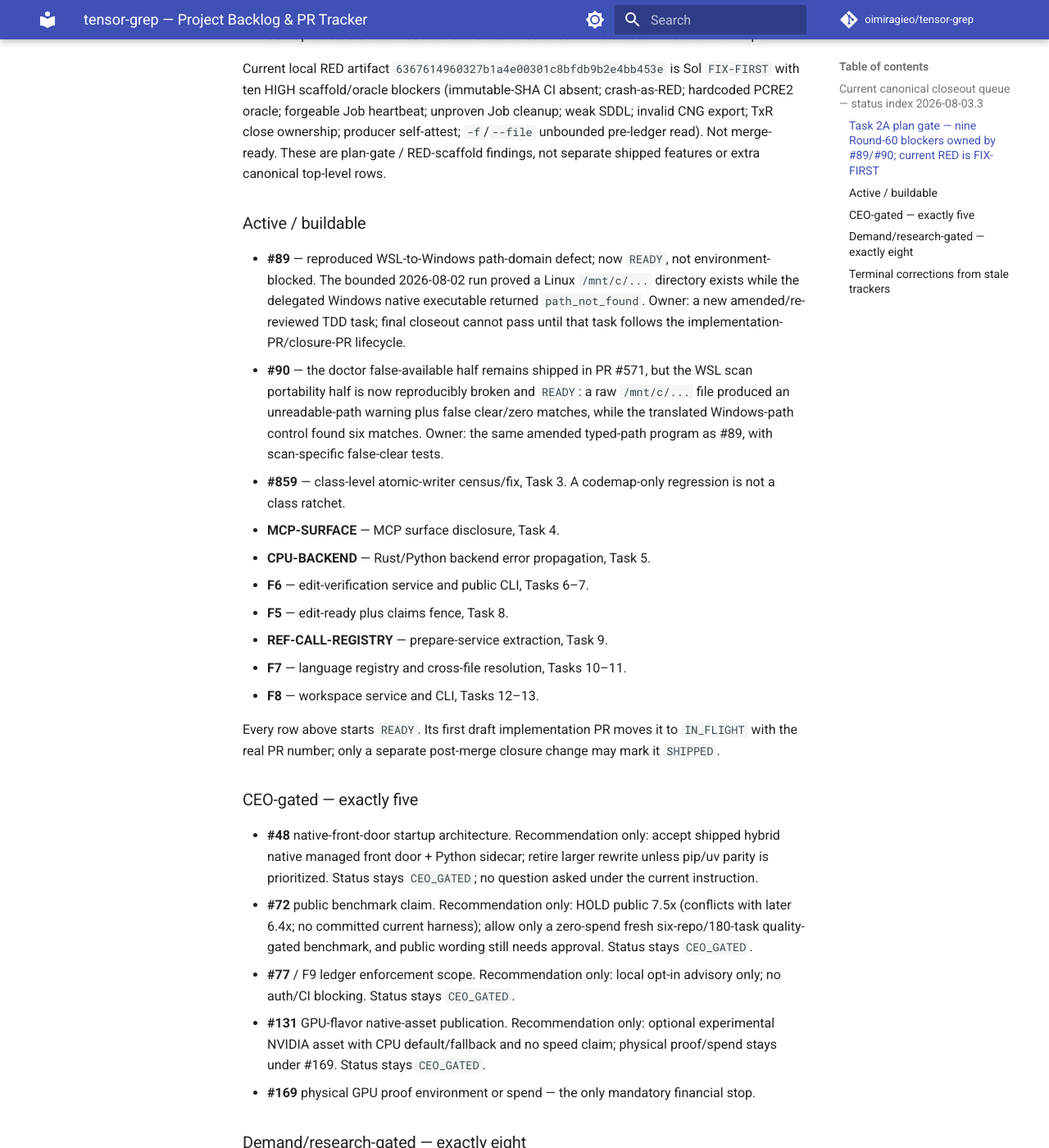
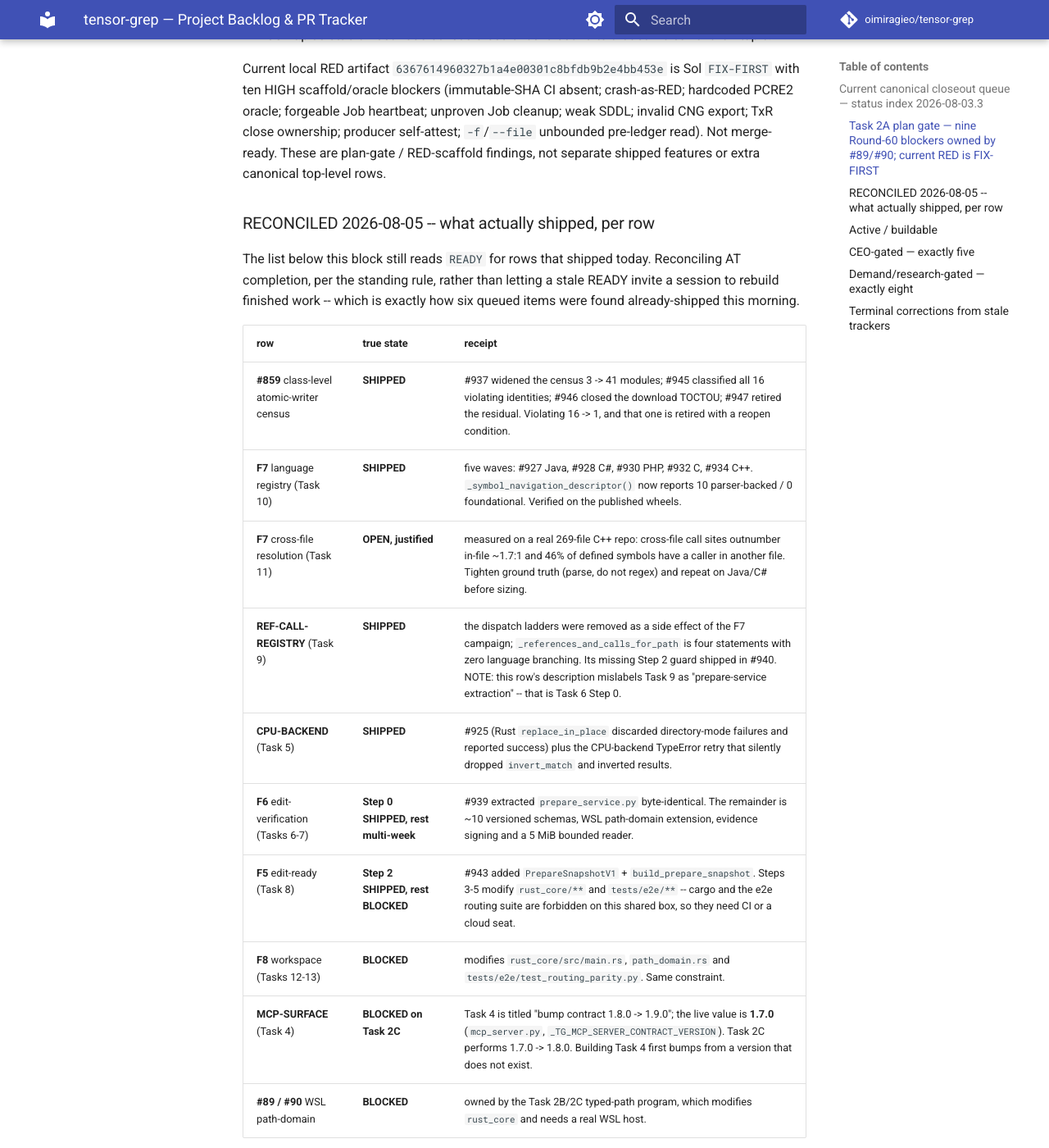
Before and after one commit to oimiragieo/tensor-grep, an MkDocs documentation site: the page built from docs/BACKLOG.md, in a window 1280 px wide and 1400 px high, scrolled down 2038 px. Shown: the whole window at 82% size. Built offline with MkDocs 1.6.1 and Material for MkDocs 9.7.7, drawn with Linux system fonts in a browser that asks for light colours; comment, search, counter and statistics services are not loaded; some of the changed text lies outside the part shown.

Commit message:
docs: reconcile the canonical queue AT completion -- 5 rows shipped today (#948)
The Active/buildable list still read READY for rows that shipped in this
session. Reconciling now rather than next cycle, because a stale READY invites
a session to rebuild finished work -- which is exactly how six queued items
were found already-shipped this morning.

SHIPPED, with receipts:
  #859 atomic-writer census   #937 (3 -> 41 modules), #945 (16 classified),
                              #946 (download TOCTOU), #947 (residual retired);
                              violating 16 -> 1
  F7 Task 10                  five waves #927/#928/#930/#932/#934; the
                              descriptor now reports 10 parser-backed /
                              0 foundational, verified on published wheels
  REF-CALL-REGISTRY Task 9    ladders removed as an F7 side effect; the missing
                              Step 2 guard shipped in #940
  CPU-BACKEND Task 5          #925 plus the TypeError retry that silently
                              dropped invert_match
  F6 Task 6 Step 0            #939, prepare_service.py extracted byte-identical
  F5 Task 8 Step 2            #943, PrepareSnapshotV1 + build_prepare_snapshot

STILL OPEN, with the reason each is not startable here:
  F7 Task 11    justified by measurement (cross-file call sites outnumber
                in-file ~1.7:1 on a real 269-file C++ repo) but the ground
                truth is a regex and needs tightening before sizing
  F5 Steps 3-5, F8, #89/#90, Task 2B/2C
                all modify rust_core/** or tests/e2e/** -- cargo and the e2e
                routing suite are forbidden on this shared box
  MCP-SURFACE   blocked on Task 2C: Task 4 bumps "1.8.0 -> 1.9.0" and the live
                contract is 1.7.0

Also corrected in place: this row's own description mislabels Task 9 as
"prepare-service extraction". The plan's Task 9 is the reference/caller
dispatch registry; the extraction is Task 6 Step 0.

Start-now set after this reconcile is EMPTY -- a measured state, not a stall.

Gates: 129 passed, exit 0.

```diff
--- a/docs/BACKLOG.md
+++ b/docs/BACKLOG.md
@@ -73,6 +73,28 @@ scaffold/oracle blockers (immutable-SHA CI absent; crash-as-RED; hardcoded PCRE2
 Job heartbeat; unproven Job cleanup; weak SDDL; invalid CNG export; TxR close ownership; producer
 self-attest; `-f`/`--file` unbounded pre-ledger read). Not merge-ready. These are plan-gate /
 RED-scaffold findings, not separate shipped features or extra canonical top-level rows.
+
+### RECONCILED 2026-08-05 -- what actually shipped, per row
+
+The list below this block still reads `READY` for rows that shipped today. Reconciling AT
+completion, per the standing rule, rather than letting a stale READY invite a session to rebuild
+finished work -- which is exactly how six queued items were found already-shipped this morning.
+
+| row | true state | receipt |
+|---|---|---|
+| **#859** class-level atomic-writer census | **SHIPPED** | #937 widened the census 3 -> 41 modules; #945 classified all 16 violating identities; #946 closed the download TOCTOU; #947 retired the residual. Violating 16 -> 1, and that one is retired with a reopen condition. |
+| **F7** language registry (Task 10) | **SHIPPED** | five waves: #927 Java, #928 C#, #930 PHP, #932 C, #934 C++. `_symbol_navigation_descriptor()` now reports 10 parser-backed / 0 foundational. Verified on the published wheels. |
+| **F7** cross-file resolution (Task 11) | **OPEN, justified** | measured on a real 269-file C++ repo: cross-file call sites outnumber in-file ~1.7:1 and 46% of defined symbols have a caller in another file. Tighten ground truth (parse, do not regex) and repeat on Java/C# before sizing. |
+| **REF-CALL-REGISTRY** (Task 9) | **SHIPPED** | the dispatch ladders were removed as a side effect of the F7 campaign; `_references_and_calls_for_path` is four statements with zero language branching. Its missing Step 2 guard shipped in #940. NOTE: this row's description mislabels Task 9 as "prepare-service extraction" -- that is Task 6 Step 0. |
+| **CPU-BACKEND** (Task 5) | **SHIPPED** | #925 (Rust `replace_in_place` discarded directory-mode failures and reported success) plus the CPU-backend TypeError retry that silently dropped `invert_match` and inverted results. |
+| **F6** edit-verification (Tasks 6-7) | **Step 0 SHIPPED, rest multi-week** | #939 extracted `prepare_service.py` byte-identical. The remainder is ~10 versioned schemas, WSL path-domain extension, evidence signing and a 5 MiB bounded reader. |
+| **F5** edit-ready (Task 8) | **Step 2 SHIPPED, rest BLOCKED** | #943 added `PrepareSnapshotV1` + `build_prepare_snapshot`. Steps 3-5 modify `rust_core/**` and `tests/e2e/**` -- cargo and the e2e routing suite are forbidden on this shared box, so they need CI or a cloud seat. |
+| **F8** workspace (Tasks 12-13) | **BLOCKED** | modifies `rust_core/src/main.rs`, `path_domain.rs` and `tests/e2e/test_routing_parity.py`. Same constraint. |
+| **MCP-SURFACE** (Task 4) | **BLOCKED on Task 2C** | Task 4 is titled "bump contract 1.8.0 -> 1.9.0"; the live value is **1.7.0** (`mcp_server.py`, `_TG_MCP_SERVER_CONTRACT_VERSION`). Task 2C performs 1.7.0 -> 1.8.0. Building Task 4 first bumps from a version that does not exist. |
+| **#89 / #90** WSL path-domain | **BLOCKED** | owned by the Task 2B/2C typed-path program, which modifies `rust_core` and needs a real WSL host. |
+
+**Start-now set after this reconcile: EMPTY.** Everything remaining needs CI/cloud, a CEO gate, or
+demand evidence. That is a measured state, not a stall.
 
 ### Active / buildable
 
```
